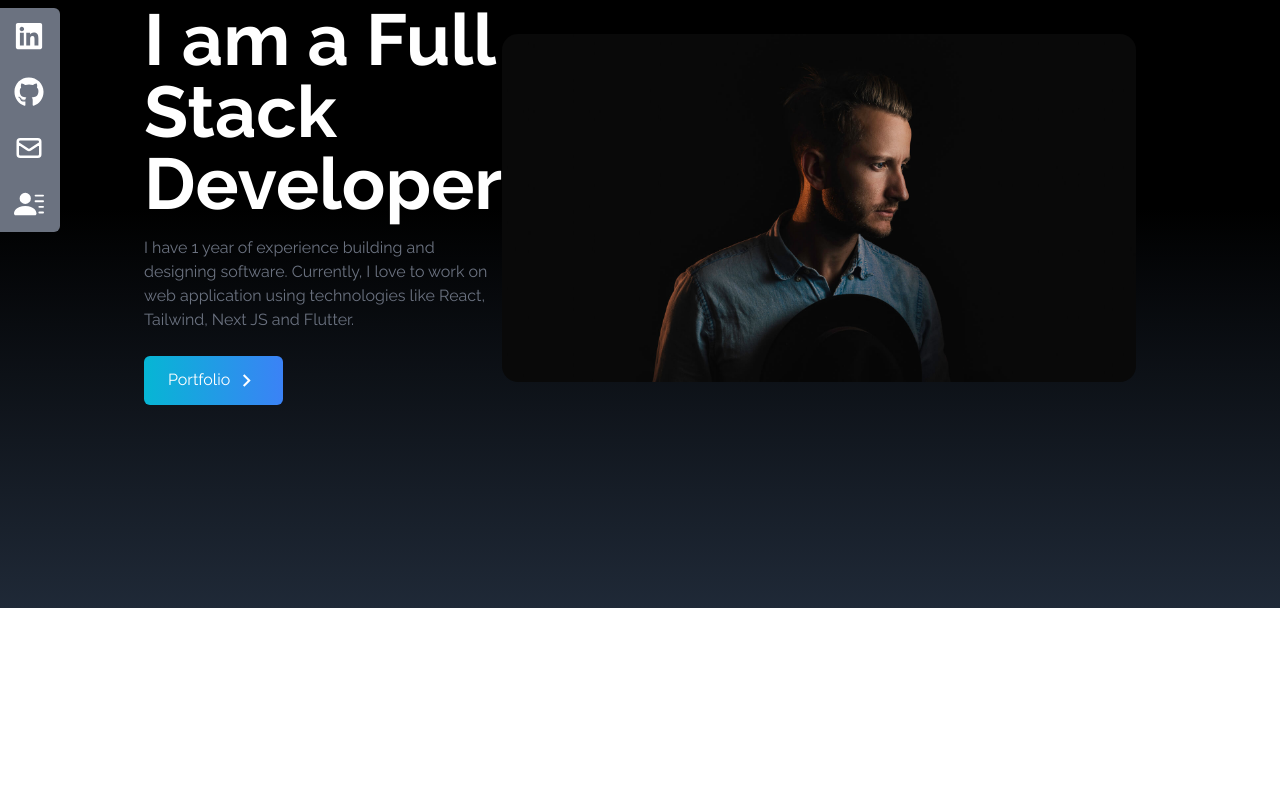
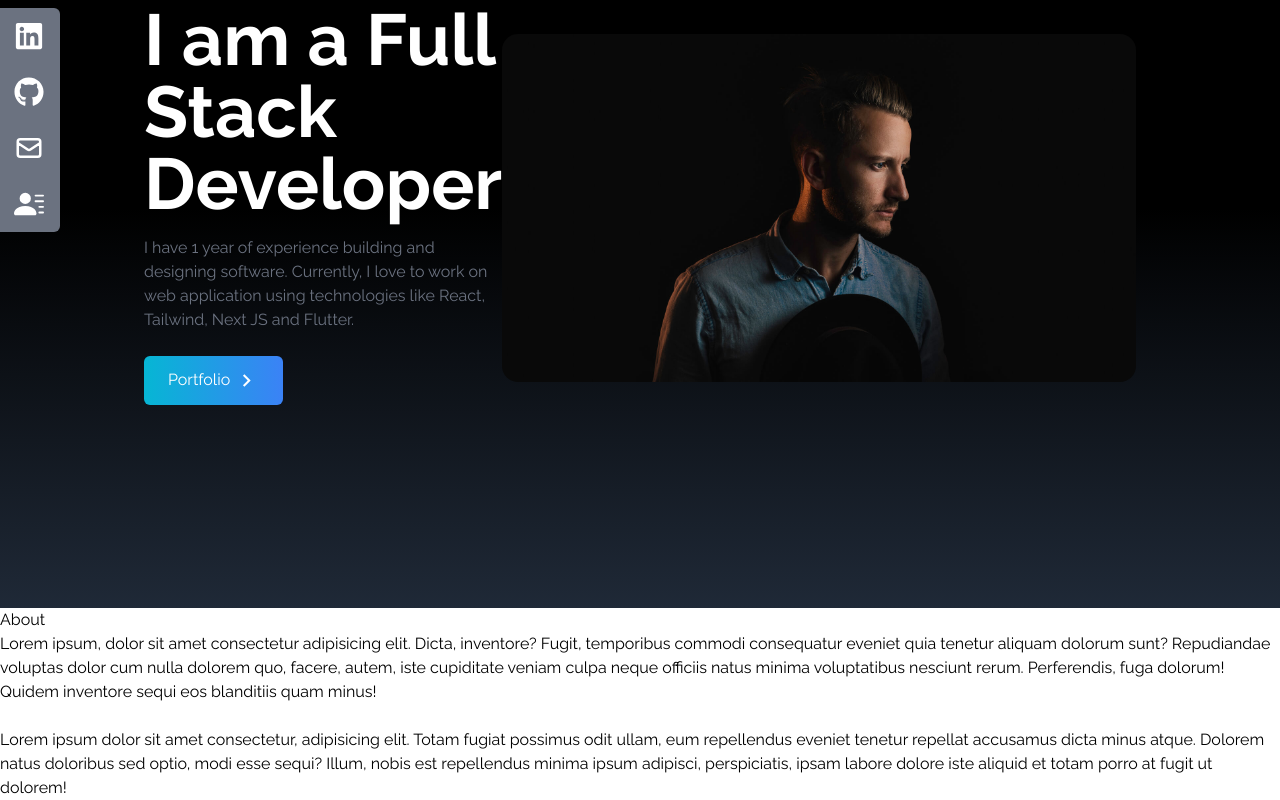
Before and after one commit to fr0sted-flake/Personal-Portfolio, a React (Vite) app: page / in a window 1280 px wide. Shown: the part 272-1072 px from the top of the page. Before the commit the page ends 880 px from the top, so only its background shows below. Built offline with nearby package versions, Linux system fonts and the light colour scheme.

Commit message:
added about section

```diff
--- a/src/App.jsx
+++ b/src/App.jsx
@@ -2,6 +2,7 @@ import { useState } from 'react'
 import NavBar from './components/NavBar'
 import Home from "./components/Home";
 import SocialLinks from "./components/SocialLinks";
+import About from './components/About';
 
 function App() {
   const [count, setCount] = useState(0)
@@ -10,6 +11,7 @@ function App() {
     <>
      <NavBar/>
      <Home/>
+     <About/>
 
      <SocialLinks/>
     </>
--- /dev/null
+++ b/src/components/About.jsx
@@ -0,0 +1,32 @@
+import React from "react";
+
+function About() {
+  return (
+    <div>
+      <div>
+        <div>
+          <p>About</p>
+        </div>
+        <p>
+          Lorem ipsum, dolor sit amet consectetur adipisicing elit. Dicta,
+          inventore? Fugit, temporibus commodi consequatur eveniet quia tenetur
+          aliquam dolorum sunt? Repudiandae voluptas dolor cum nulla dolorem
+          quo, facere, autem, iste cupiditate veniam culpa neque officiis natus
+          minima voluptatibus nesciunt rerum. Perferendis, fuga dolorum! Quidem
+          inventore sequi eos blanditiis quam minus!
+        </p>
+        <br />
+        <p>
+          Lorem ipsum dolor sit amet consectetur, adipisicing elit. Totam fugiat
+          possimus odit ullam, eum repellendus eveniet tenetur repellat
+          accusamus dicta minus atque. Dolorem natus doloribus sed optio, modi
+          esse sequi? Illum, nobis est repellendus minima ipsum adipisci,
+          perspiciatis, ipsam labore dolore iste aliquid et totam porro at fugit
+          ut dolorem!
+        </p>
+      </div>
+    </div>
+  );
+}
+
+export default About;
```
